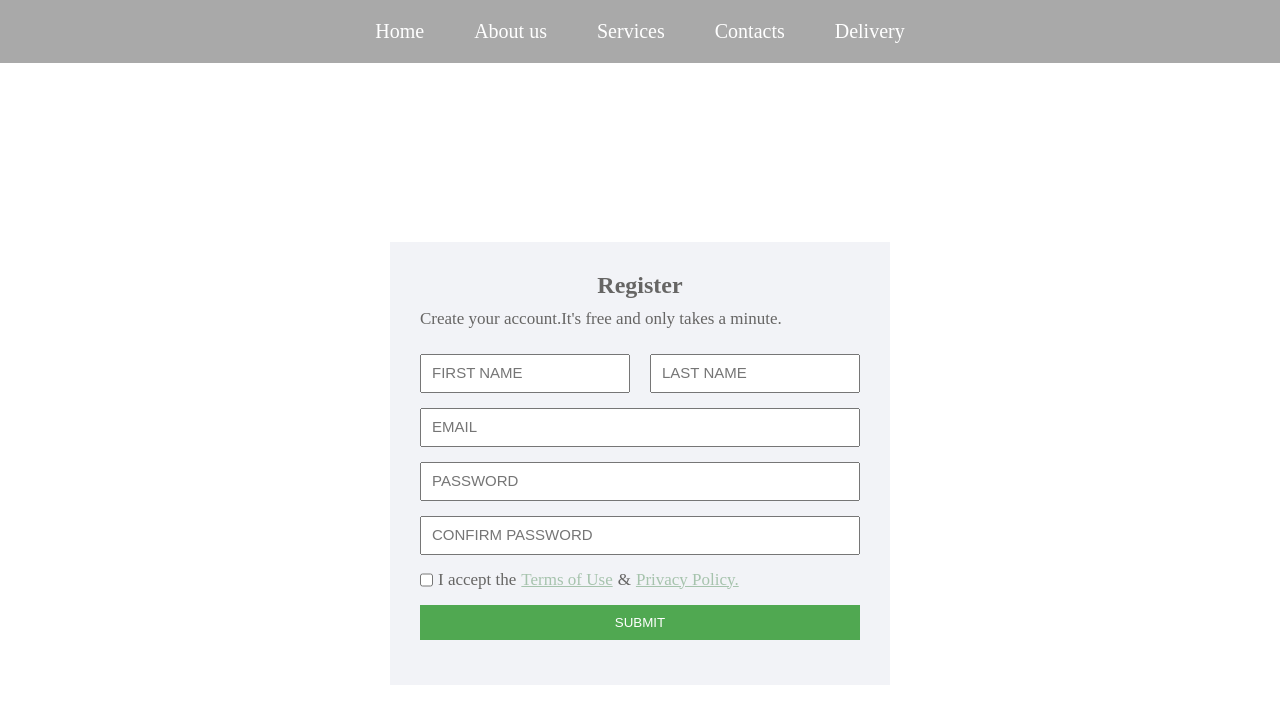
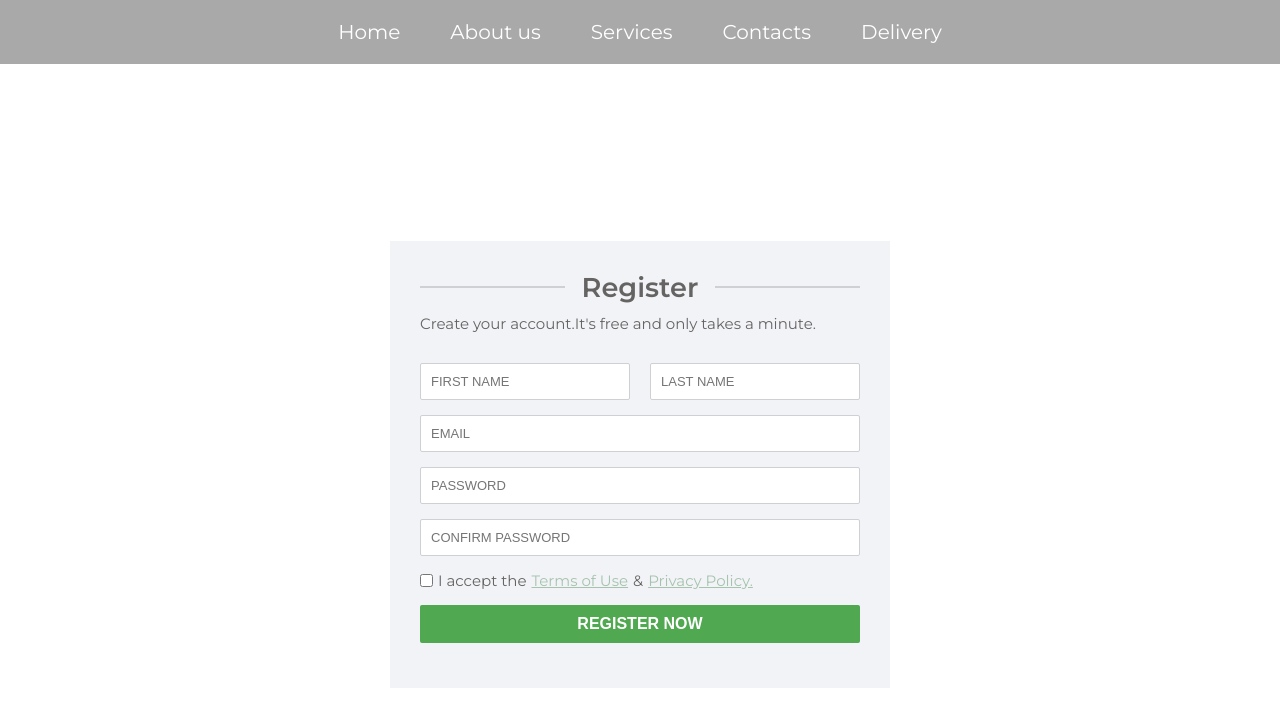
Before and after one commit to AlexOdessit/FreshStud, a plain HTML site: page Register/home.html in a window 1280 px wide. Drawn offline with Linux system fonts and the light colour scheme.

Commit message:
register styles finished

```diff
--- a/Register/assets/common.css
+++ b/Register/assets/common.css
@@ -1,3 +1,5 @@
+@import url("https://fonts.googleapis.com/css2?family=Montserrat:wght@100;300;400;600&display=swap");
+
 * {
   box-sizing: border-box;
   margin: 0;
@@ -5,8 +7,9 @@
 }
 
 body {
-  font-size: 17px;
-  color: #666564;
+  font-family: "Montserrat", sans-serif;
+  font-size: 15px;
+  color: #656463;
   font-weight: 400;
 }
 
--- a/Register/assets/components/register.css
+++ b/Register/assets/components/register.css
@@ -13,13 +13,33 @@
 }
 
 .register-heading {
+  position: relative;
   text-align: center;
-  font-size: 1.5rem;
+  font-size: 1.7rem;
   font-weight: 600;
+  color: #656463;
+}
+
+.register-heading:before,
+.register-heading:after {
+  content: "";
+  width: 33%;
+  border-top: 2px solid #cfd0d4;
+  position: absolute;
+  top: 50%;
+  transform: translateY(-50%);
+}
+
+.register-heading:before {
+  left: 0;
+}
+
+.register-heading:after {
+  right: 0;
 }
 
 .register-text {
-  margin: 10px 0 25px;
+  margin: 10px 0 30px;
 }
 
 .register-form {
@@ -33,10 +53,18 @@
   padding: 10px;
   text-transform: uppercase;
   width: 100%;
+  border-radius: 2px;
+  outline: none;
+  border: 1px solid #cfd0d4;
+}
+
+.register-details:focus {
+  border: 1px solid #50a851;
 }
 
 .register-details::placeholder {
-  font-size: 15px;
+  font-size: 13px;
+  font-weight: 300;
 }
 
 .register-fullname {
@@ -57,6 +85,11 @@
 .privacy-block .terms {
   color: #a6c3ad;
   margin: 0 5px;
+  transition: all 0.3s ease-in-out;
+}
+
+.privacy-block .terms:hover {
+  color: #50a851;
 }
 
 #policy {
@@ -68,4 +101,6 @@
   background: #50a851;
   cursor: pointer;
   color: #fff;
+  font-weight: 600;
+  font-size: 16px;
 }
--- a/Register/home.html
+++ b/Register/home.html
@@ -71,7 +71,7 @@
               <a class="terms" href="#">Terms of Use</a> &
               <a class="terms" href="#">Privacy Policy.</a>
             </p>
-            <input type="submit" value="submit" id="submit" />
+            <input type="submit" value="Register now" id="submit" />
           </form>
         </article>
       </section>
```
